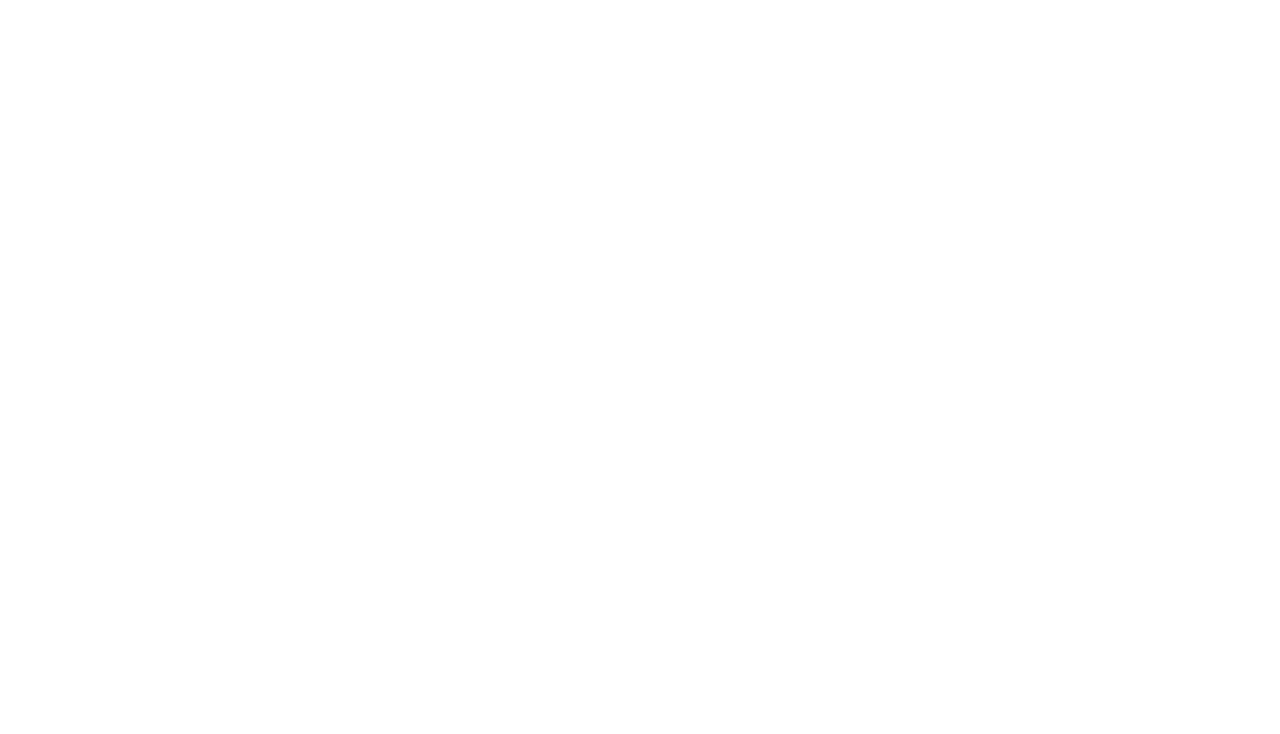
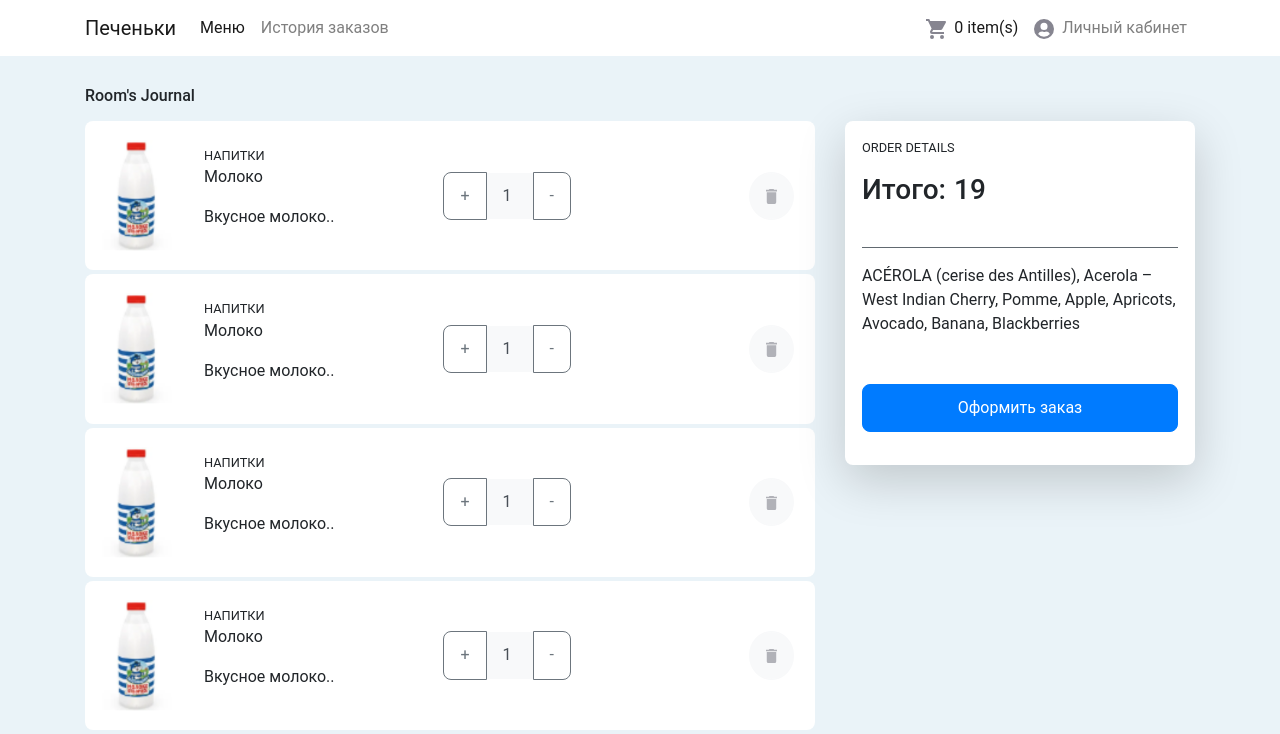
Before and after one commit to hyaovi/pechenki-front, a React (Create React App) app: page /cart in a window 1280 px wide. Shown: the top 734 px of the page. Built offline with nearby package versions, Linux system fonts and the light colour scheme.

Commit message:
WIP : add journal and shopping cart pages

```diff
--- a/src/App.js
+++ b/src/App.js
@@ -1,8 +1,10 @@
 import React from 'react';
-import { Route, Switch } from 'react-router-dom';
+import { Route, Switch, Redirect } from 'react-router-dom';
 import AuthPage from './components/AuthPage';
 import AdminAuthPage from './components/AdminAuthPage';
 import StorePage from './components/StorePage';
+import JournalPage from './components/JournalPage';
+import Cart from './components/Cart';
 
 function App() {
   return (
@@ -16,6 +18,15 @@ function App() {
       <Route path="/store" exact>
         <StorePage />
       </Route>
+      <Route path="/journals" exact>
+        <JournalPage />
+      </Route>
+      <Route path="/cart" exact>
+        <Cart />
+      </Route>
+      <Route path="/user" exact>
+        <Redirect to="/journals" />
+      </Route>
     </Switch>
   );
 }
--- /dev/null
+++ b/src/components/Cart/Cart.js
@@ -0,0 +1,45 @@
+import React from 'react';
+import PageWrapper from '../PageWrapper';
+import CartItemCard from './CartItemCard';
+const itemsList = [1, 2, 3, 4, 5, 6, 7, 8];
+function StorePage() {
+  return (
+    <PageWrapper bgColor>
+      <h6 className="mb-3">Room's Journal</h6>
+      <div className="row ">
+        <div className="col-md-8 pb-3">
+          {itemsList.map((item, i) => (
+            <div className="pb-1" key={`${item}-${i}`}>
+              <CartItemCard />
+            </div>
+          ))}
+        </div>
+        <div class="col-md-4">
+          <ResumeCard />
+        </div>
+      </div>
+    </PageWrapper>
+  );
+}
+
+export default StorePage;
+
+const ResumeCard = () => {
+  return (
+    <div className="rounded shadow-lg card p-3">
+      <small className="text-uppercase mb-3">Order details</small>
+      <div className="d-flex mb-3">
+        <span className="h3 mr-2 ">Итого:</span>
+        <span className="h3 ">19</span>
+      </div>
+      <hr className="bg-secondary" />
+      <p className="mb-5">
+        ACÉROLA (cerise des Antilles), Acerola – West Indian Cherry, Pomme,
+        Apple, Apricots, Avocado, Banana, Blackberries
+      </p>
+      <p>
+        <button className="btn btn-block btn-primary">Оформить заказ</button>
+      </p>
+    </div>
+  );
+};
--- /dev/null
+++ b/src/components/Cart/CartItemCard.js
@@ -0,0 +1,65 @@
+import React from 'react';
+import itemImage from '../../images/milk.png';
+import iconDelete from '../../images/icon-delete.svg';
+
+function ItemCartCard() {
+  return (
+    <div className="card">
+      <div className="row no-gutters p-1 align-items-center">
+        <div className="col-sm-auto">
+          <div className="d-flex">
+            <img src={itemImage} className="img-fluid w-75 mx-auto" alt="" />
+          </div>
+        </div>
+        <div className="col-sm-auto">
+          <div className="card-body d-flex flex-column">
+            <small className="text-uppercase ">НАПИТКИ</small>
+            <p className="">Молоко</p>
+            <p>Вкусное молоко..</p>
+          </div>
+        </div>
+        <div className="col-sm-auto m-auto">
+          <div className="input-group rounded  ">
+            <div className="input-group-prepend">
+              <button
+                className="btn btn-outline-secondary px-3"
+                type="button"
+                id="button-addon1"
+              >
+                +
+              </button>
+            </div>
+            <input
+              type="number"
+              max="10"
+              min="1"
+              value="1"
+              className="form-control qt-input"
+              style={{ maxWidth: '3rem' }}
+              placeholder="1"
+              aria-label="Example text with button addon"
+              aria-describedby="button-addon1"
+            />
+            <div className="input-group-append">
+              <button
+                className="btn btn-outline-secondary px-3"
+                type="button"
+                id="button-addon1"
+              >
+                -
+              </button>
+            </div>
+          </div>
+        </div>
+
+        <div className="col-sm-auto ml-auto mr-md-3">
+          <button className="btn btn-light px-3 rounded-circle">
+            <img src={iconDelete} alt="" />
+          </button>
+        </div>
+      </div>
+    </div>
+  );
+}
+
+export default ItemCartCard;
--- /dev/null
+++ b/src/components/Cart/index.js
@@ -0,0 +1,2 @@
+import Cart from './Cart';
+export default Cart;
--- /dev/null
+++ b/src/components/JournalPage/JournalCard.js
@@ -0,0 +1,44 @@
+import React from 'react';
+
+function JournalCard() {
+  return (
+    <div className="card">
+      <div className="row no-gutters p-2 p-md-3 align-items-center">
+        <div className="col-sm-4">
+          <div className="card-body">
+            <div className="h5">
+              Total items: <span>30</span>
+            </div>
+          </div>
+        </div>
+
+        <div className="col-sm-4">
+          <div className="card-body d-flex flex-column">
+            <div className="text-uppercase ">
+              <span className="text-muted">Order Date:</span>
+              <span>13-03-2020</span>
+            </div>
+            <div className="text-uppercase ">
+              <span className="text-muted">Confirmation date:</span>
+              <span>13-03-2020</span>
+            </div>
+          </div>
+        </div>
+
+        <div className="col-sm-4">
+          <div className="card-body d-flex flex-column">
+            <div className="text-uppercase ">
+              <span className="text-muted">Status:</span> <span>Delivered</span>
+            </div>
+            <div className="text-uppercase ">
+              <span className="text-muted">Delivery Date:</span>
+              <span>13-03-2020</span>
+            </div>
+          </div>
+        </div>
+      </div>
+    </div>
+  );
+}
+
+export default JournalCard;
--- /dev/null
+++ b/src/components/JournalPage/JournalPage.js
@@ -0,0 +1,21 @@
+import React from 'react';
+import PageWrapper from '../PageWrapper';
+import JournalCard from './JournalCard';
+
+const itemsList = [1, 2, 3, 4, 5, 6, 7, 8];
+function JournalPage() {
+  return (
+    <PageWrapper bgColor>
+      <h6 className="mb-3">Journals</h6>
+      <div className="row">
+        {itemsList.map((item, i) => (
+          <div className="col-12 pb-3" key={`${item}-${i}`}>
+            <JournalCard />
+          </div>
+        ))}
+      </div>
+    </PageWrapper>
+  );
+}
+
+export default JournalPage;
--- /dev/null
+++ b/src/components/JournalPage/index.js
@@ -0,0 +1,2 @@
+import JournalPage from './JournalPage';
+export default JournalPage;
--- a/src/components/Navbar.js
+++ b/src/components/Navbar.js
@@ -7,7 +7,6 @@ function Navbar() {
   return (
     <nav className="navbar navbar-expand-lg navbar-light bg-white fixed-top">
       <div className="container">
-        <a className="" href="."></a>
         <NavLink to="/" className="navbar-brand">
           Печеньки
         </NavLink>
@@ -36,7 +35,7 @@ function Navbar() {
             </li>
             <li className="nav-item">
               <NavLink
-                to="/history"
+                to="/journals"
                 className="nav-link"
                 activeClassName="active"
               >
--- a/src/components/StorePage/StorePage.js
+++ b/src/components/StorePage/StorePage.js
@@ -8,7 +8,7 @@ function StorePage() {
       <h6 className="mb-3">Store</h6>
       <div className="row no-gutters">
         {itemsList.map((item, i) => (
-          <div className="col-sm-3 p-3" key={`${item}-${i}`}>
+          <div className="col-sm-6 col-md-4 col-lg-3 p-3" key={`${item}-${i}`}>
             <StoreItemCard />
           </div>
         ))}
```
